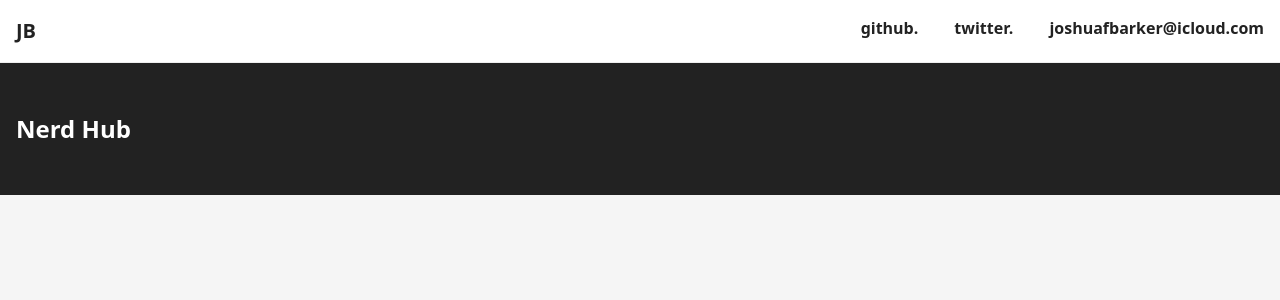
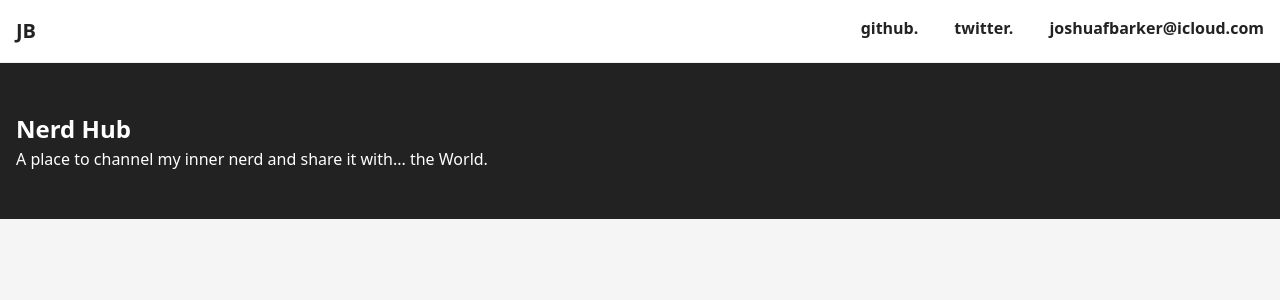
Before and after one commit to joshuafbarker/joshuafbarker, a Next.js app: page /nerd in a window 1280 px wide. Shown: the top 300 px of the page. Built offline with nearby package versions, Linux system fonts and the light colour scheme.

Commit message:
add subtitle to nerd hero

```diff
--- a/src/pages/nerd/index.tsx
+++ b/src/pages/nerd/index.tsx
@@ -5,6 +5,7 @@ const Nerd = () => {
     <>
       <Hero>
         <h1>Nerd Hub</h1>
+        <p>A place to channel my inner nerd and share it with... the World.</p>
       </Hero>
     </>
   );
```
